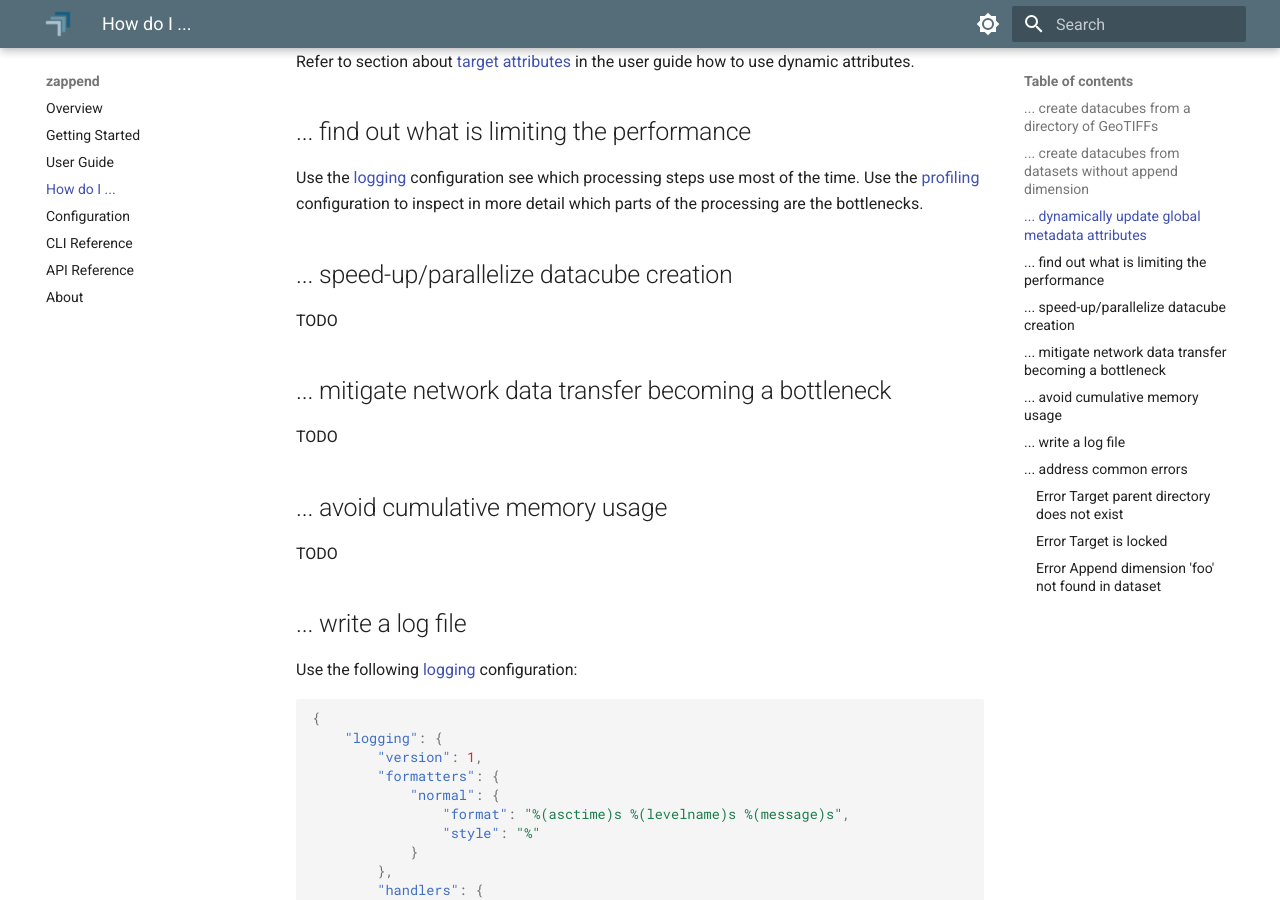
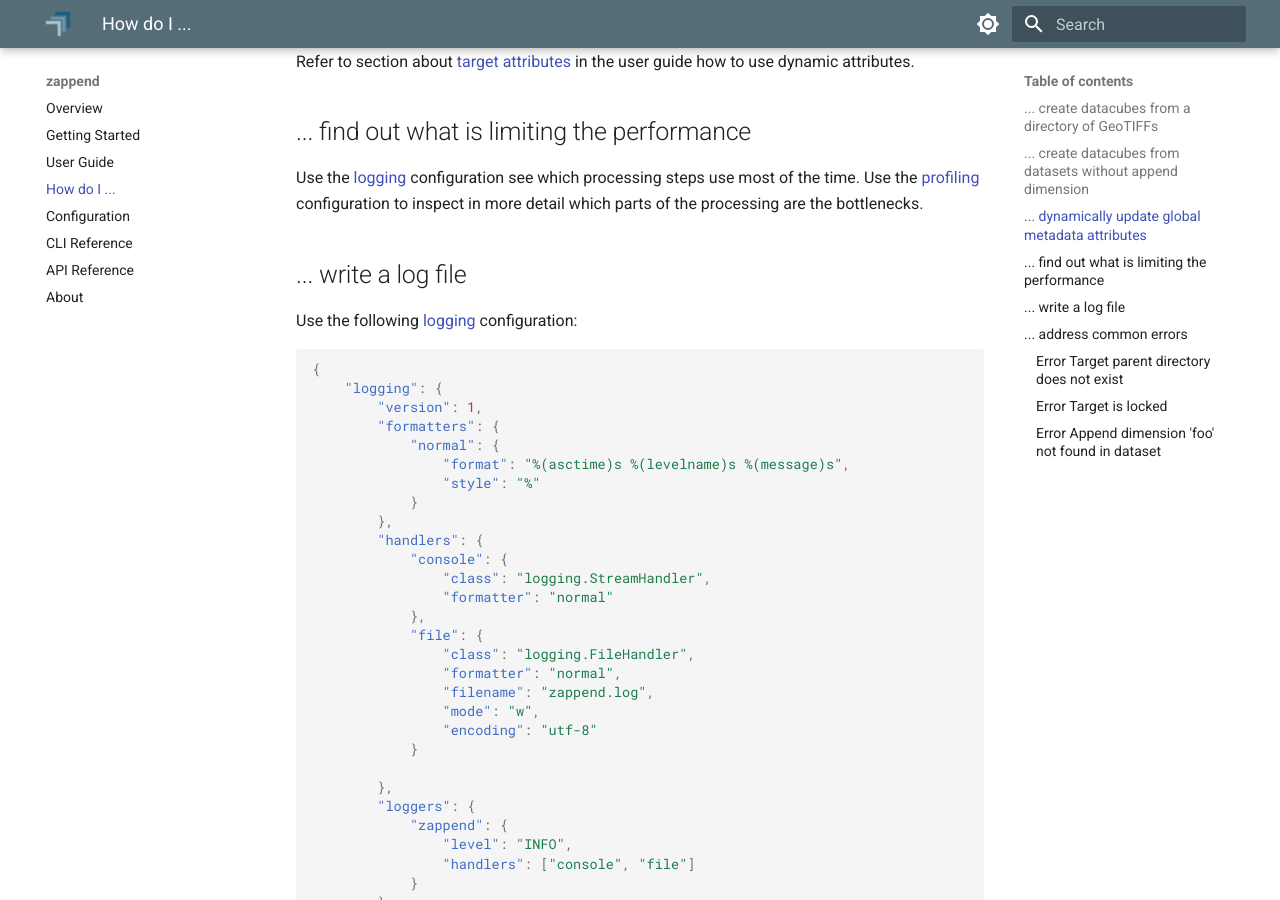
Before and after one commit to bcdev/zappend, an MkDocs documentation site: the page built from docs/howdoi.md, in a window 1280 px wide and 900 px high, scrolled down 1186 px. Built offline with MkDocs 1.6.1 and Material for MkDocs 9.7.7, drawn with Linux system fonts in a browser that asks for light colours.

```diff
--- a/docs/howdoi.md
+++ b/docs/howdoi.md
@@ -64,18 +64,6 @@ use most of the time.
 Use the [profiling](guide.md#profiling) configuration to inspect in more
 detail which parts of the processing are the bottlenecks.
 
-## ... speed-up/parallelize datacube creation
-
-TODO
-
-## ... mitigate network data transfer becoming a bottleneck
-
-TODO
-
-## ... avoid cumulative memory usage
-
-TODO
-
 ## ... write a log file
 
 Use the following [logging](guide.md#logging) configuration:
```
Also changed, not shown: CHANGES.md (+2 -0 lines).
